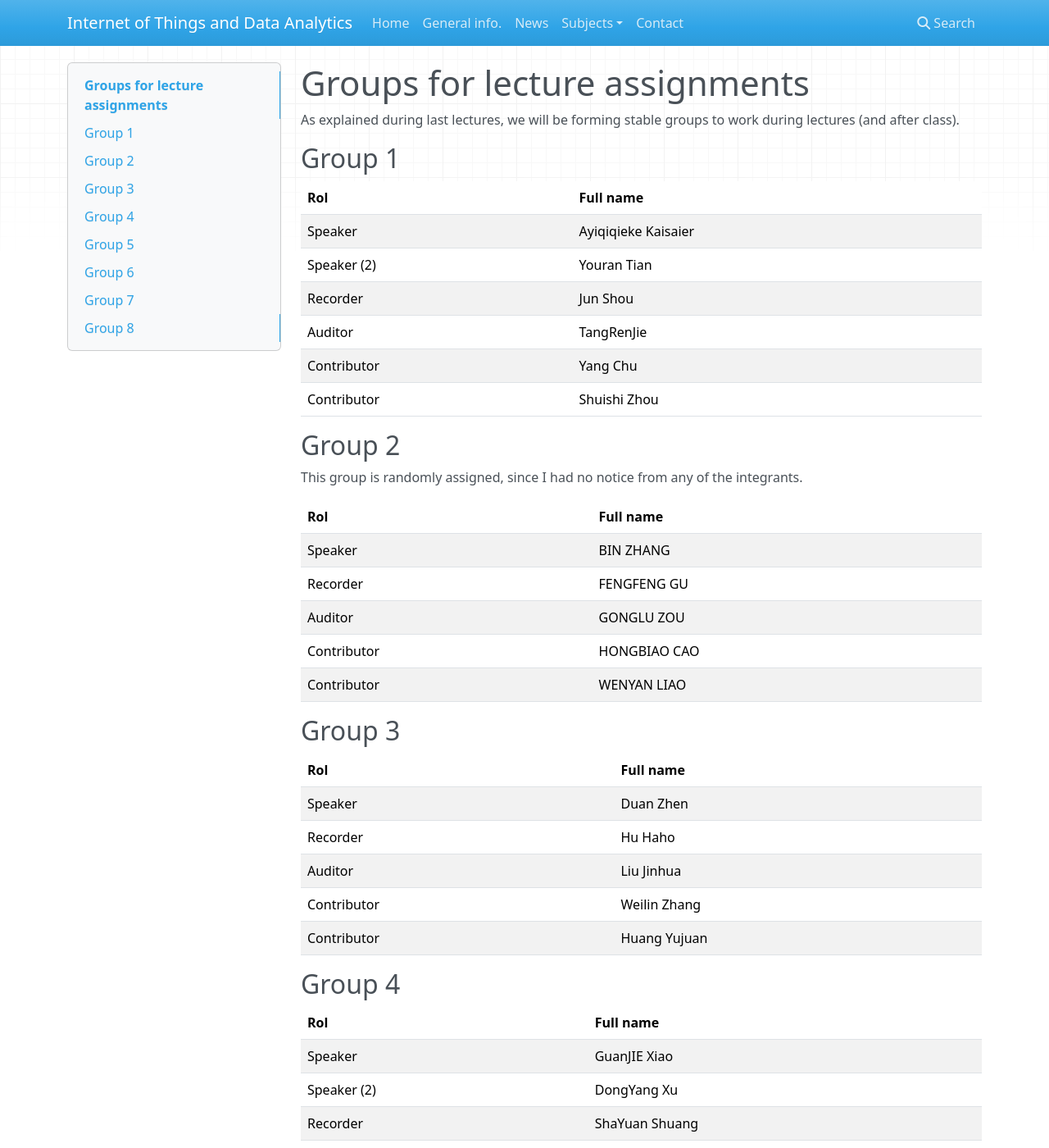
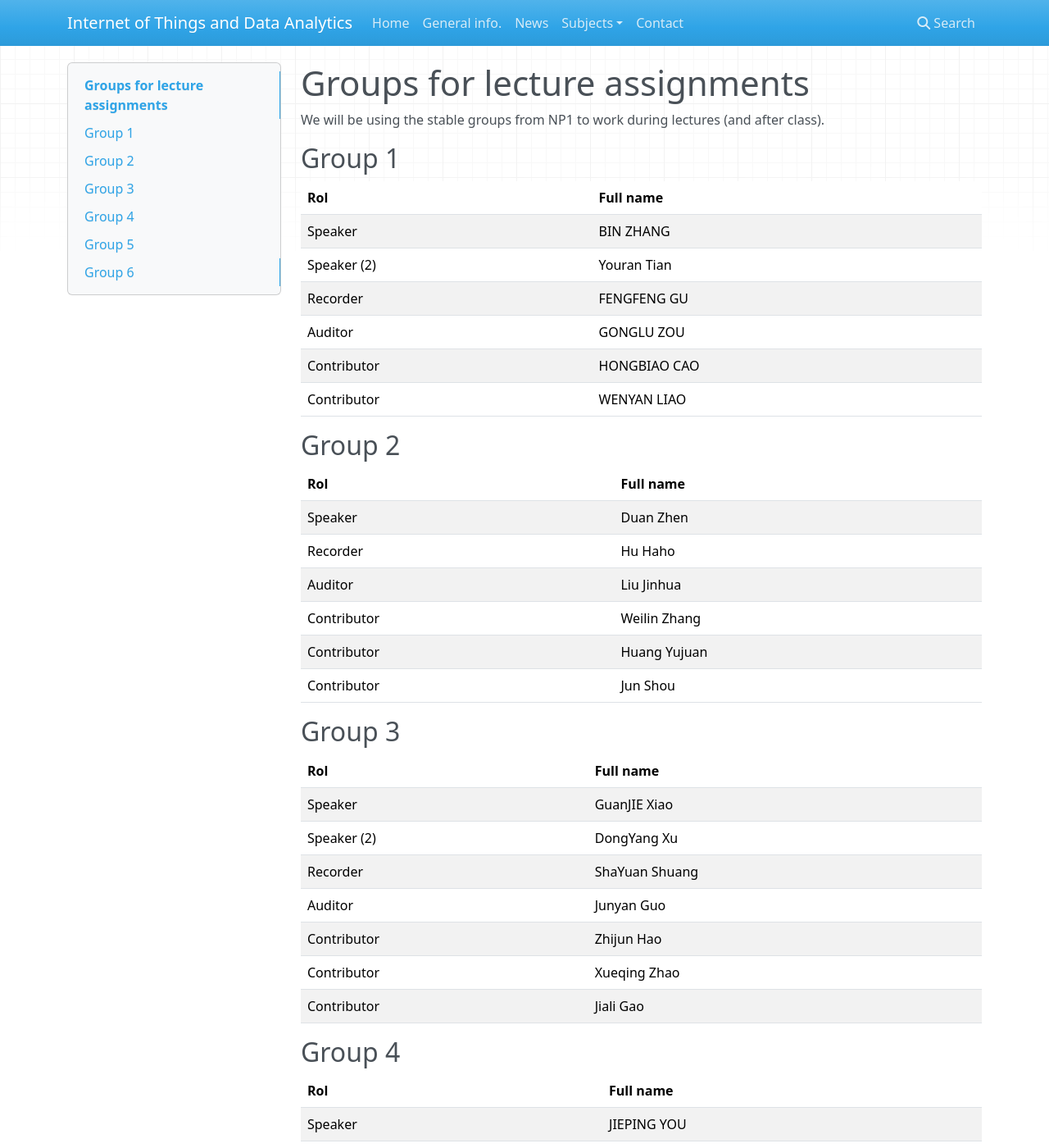
Before and after one commit to iot-da/iot-da.github.io, an MkDocs documentation site: the page built from docs/Subjects/IA/groups.md, in a window 1280 px wide and 1400 px high. Shown: the whole window at 82% size. Built offline with MkDocs 1.6.1, drawn with Linux system fonts in a browser that asks for light colours; nearby versions of some CDN libraries; some of the changed text lies outside the part shown.

Commit message:
IA groups

```diff
--- a/docs/Subjects/IA/groups.md
+++ b/docs/Subjects/IA/groups.md
@@ -1,90 +1,72 @@
 # Groups for lecture assignments
 
-As explained during last lectures, we will be forming stable groups to work during lectures (and after class).
+We will be using the stable groups from NP1 to work during lectures (and after
+class).
 
 
 ## Group 1
-|  Rol         |         Full name            |
-|--------------|------------------------------|
-|    Speaker      |   Ayiqiqieke	Kaisaier         |
-| Speaker (2)   | Youran Tian   |
-|    Recorder      | Jun Shou                 |
-|    Auditor      | TangRenJie                  |
-|    Contributor      | Yang Chu                     |
-|    Contributor      | Shuishi Zhou               |
+| Rol         | Full name    |
+|-------------|--------------|
+| Speaker     | BIN	ZHANG    |
+| Speaker (2) | Youran Tian          |
+| Recorder    | FENGFENG GU  |
+| Auditor     | GONGLU ZOU   |
+| Contributor | HONGBIAO CAO |
+| Contributor | WENYAN LIAO  |
 
 
 ## Group 2
-This group is randomly assigned, since I had no notice
-from any of the integrants.
-
-|  Rol         |         Full name            |
-|--------------|------------------------------|
-|    Speaker      |  BIN	 ZHANG       |
-|    Recorder      |      FENGFENG	GU             |
-|    Auditor      |      GONGLU	ZOU               |
-|    Contributor      |      HONGBIAO	CAO             |
-|   Contributor      | WENYAN	LIAO |
+| Rol         | Full name    |
+|-------------|--------------|
+| Speaker     | Duan Zhen    |
+| Recorder    | Hu Haho      |
+| Auditor     | Liu Jinhua   |
+| Contributor | Weilin Zhang |
+| Contributor | Huang Yujuan |
+| Contributor | Jun Shou             |
 
 
 ## Group 3
-|  Rol         |         Full name            |
-|--------------|------------------------------|
-|    Speaker      |    Duan 	Zhen      |
-|    Recorder      |      Hu Haho           |
-|    Auditor      |        Liu 	Jinhua              |
-|    Contributor      |     Weilin	Zhang               |
-|    Contributor      |        Huang 	Yujuan           |
+| Rol         | Full name      |
+|-------------|----------------|
+| Speaker     | GuanJIE Xiao   |
+| Speaker (2) | DongYang Xu    |
+| Recorder    | ShaYuan Shuang |
+| Auditor     | Junyan Guo     |
+| Contributor | Zhijun Hao     |
+| Contributor | Xueqing Zhao   |
+| Contributor | Jiali Gao      |
 
 
 ## Group 4
-|  Rol         |         Full name            |
-|--------------|------------------------------|
-|    Speaker      |  GuanJIE Xiao         |
-| Speaker (2) | DongYang Xu  |
-|    Recorder      | ShaYuan Shuang                 |
-|    Auditor      | Junyan Guo                    |
-|    Contributor      | Zhijun Hao                    |
-| Contributor |   Xueqing Zhao  |
-|    Contributor      |       Jiali Gao	           |
+| Rol         | Full name   |
+|-------------|-------------|
+| Speaker     | JIEPING	YOU |
+| Recorder    | QINGHONG YU |
+| Auditor     | SUIZHI LIU  |
+| Contributor | TIANFENG LI |
+| Contributor | WEI	REN     |
+| Contributor | XIAZU HU    |
 
 
 ## Group 5
-This group is randomly assigned, since I had no notice
-from any of the integrants.
-
-|  Rol         |         Full name            |
-|--------------|------------------------------|
-|    Speaker      |     JIEPING	YOU    |
-|    Recorder      |      QINGHONG	YU             |
-|    Auditor      |     SUIZHI	LIU                |
-|    Contributor      |    TIANFENG	LI              |
-|    Contributor      |     WEI	 REN             |
-|    Contributor      |     XIAZU	HU              |
+| Rol         | Full name     |
+|-------------|---------------|
+| Speaker     | ZHOU Ping     |
+| Speaker (2) | LIAO  Yinghua |
+| Recorder    | ZHAO Yan      |
+| Auditor     | HE Yongtao    |
+| Contributor | PAN Jiayun    |
+| Contributor | Zhao	 Hu   |
+| Contributor | ZHANG  Yi     |
 
 
 ## Group 6
-|  Rol         |         Full name            |
-|--------------|------------------------------|
-|    Speaker      |   ZHOU Ping	     |
-|    Speaker (2)      |    LIAO  Yinghua	        |
-|   Recorder | ZHAO Yan  |
-|    Auditor      |  HE Yongtao	                  |
-|    Contributor      |      PAN Jiayun	            |
-|    Contributor      |    Zhao	 Hu         |
-|    Contributor      |    ZHANG  Yi	              |
-
-
-## Group 7
-This group is canceled. Previous members have been distributed in other groups.
-
-
-
-
-## Group 8
-|  Rol         |         Full name            |
-|--------------|------------------------------|
-|    Speaker      |  Xiaolan Li         |
-|    Recorder      | Qiuji Chen               |
-|    Auditor      | Xionglan Luo                 |
-|    Contributor      | Jianchuang Zhang             |
+| Rol         | Full name        |
+|-------------|------------------|
+| Speaker     | Xiaolan Li       |
+| Recorder    | Qiuji Chen       |
+| Auditor     | Xionglan Luo     |
+| Contributor | Jianchuang Zhang |
+| Contributor | Shuishi Zhou         |
+| Contributor | Yang Chu             |
```
Also changed, not shown: docs/Subjects/IA/index.md (+2 -0 lines).
